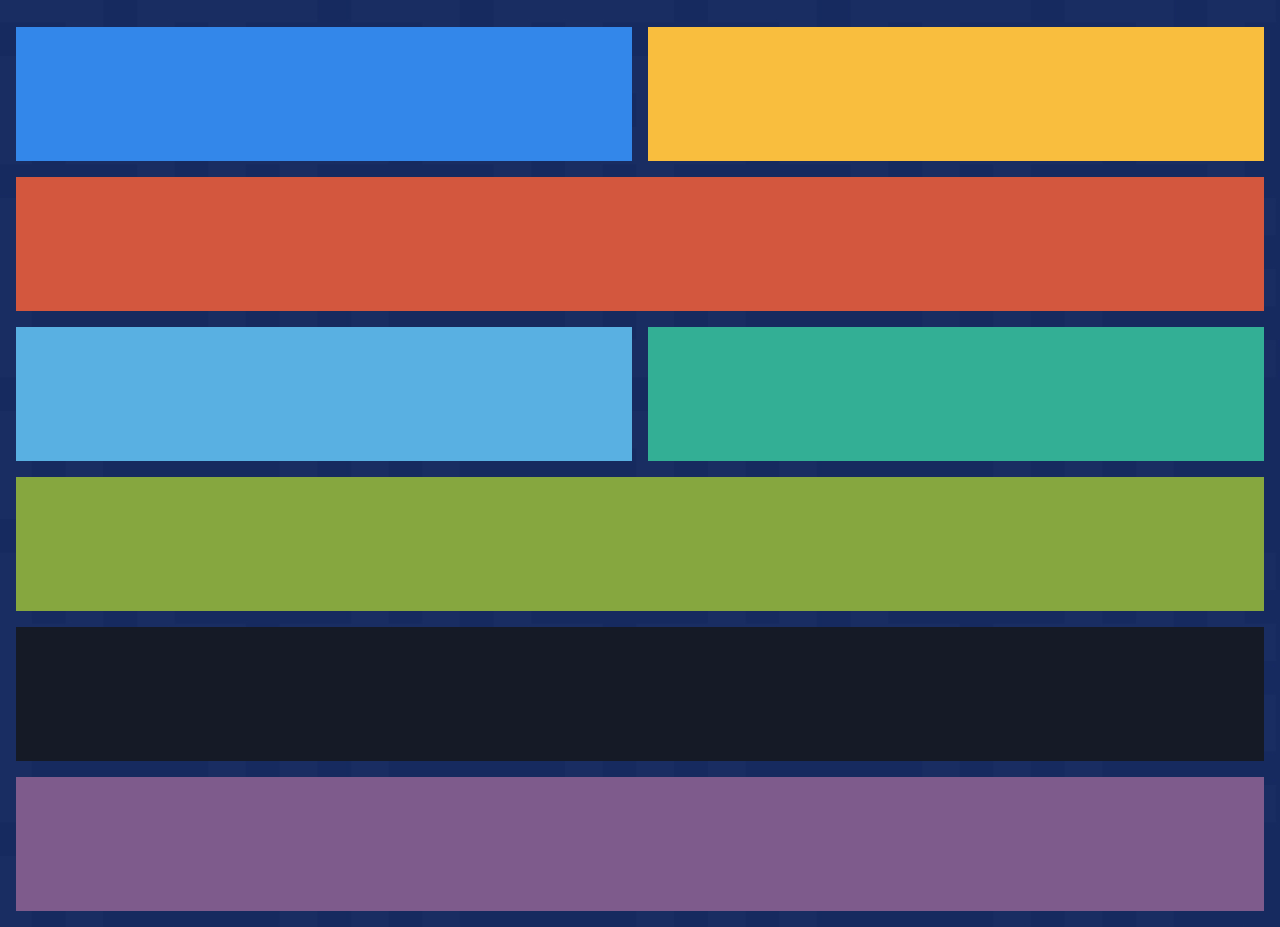
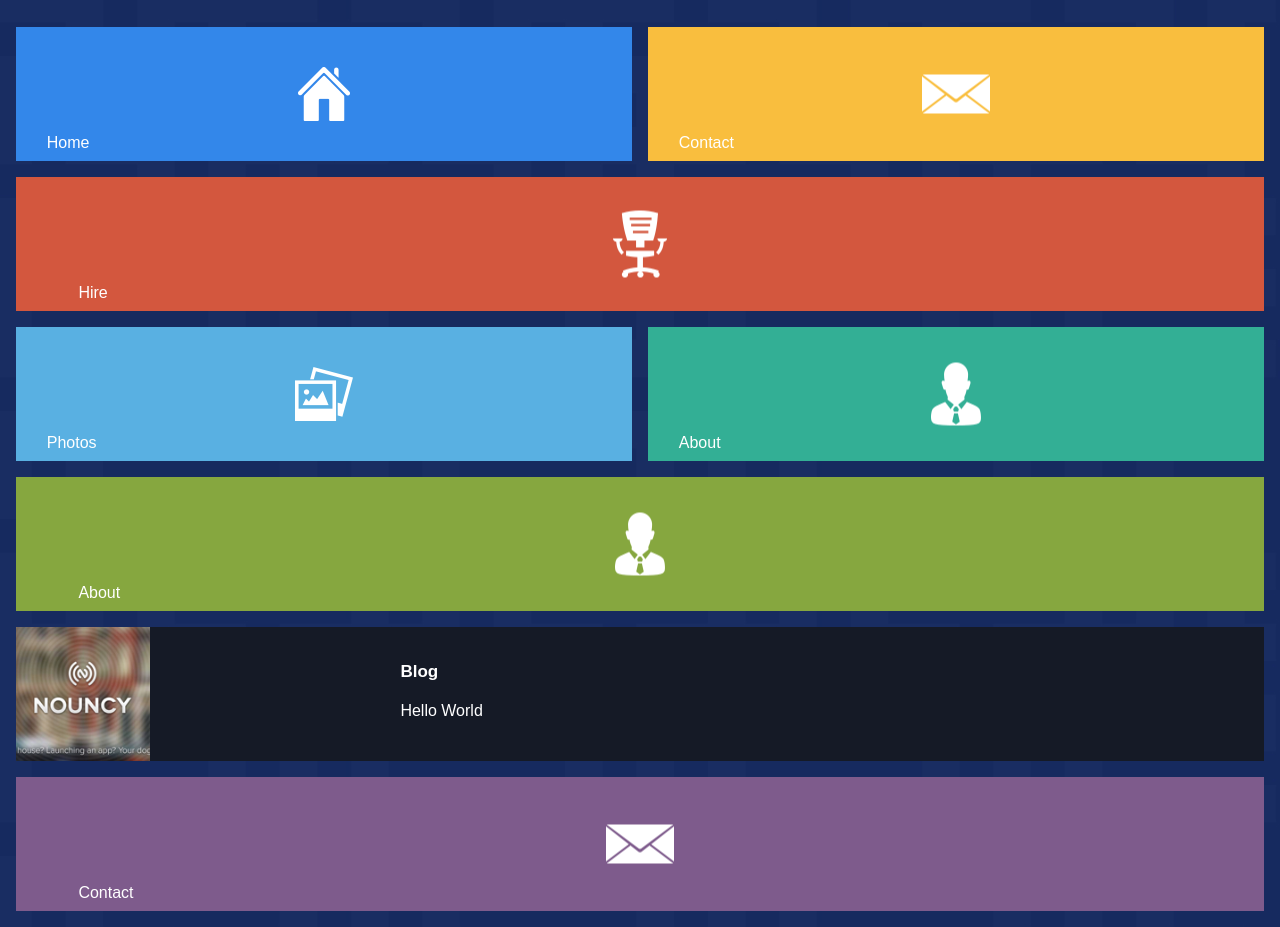
Before and after one commit to yaovidiy/felessons, a plain HTML site: page l5/index.html in a window 1280 px wide. Shown: the part 69-996 px from the top of the page. Drawn offline with Linux system fonts and the light colour scheme.

Commit message:
Added image and text in conteiners

```diff
--- a/l5/css/main.css
+++ b/l5/css/main.css
@@ -5,6 +5,7 @@
 html {
     font-family: Arial, Helvetica, sans-serif;
     font-size: 16px;
+    color: white;
 }
 body {
     background:url(../images/pattern.jpg);
@@ -16,7 +17,6 @@ body {
 
 }
 .page-header {
-    color: white;
     position: relative;
     display: flex;
 }
@@ -65,6 +65,38 @@ body {
 .item__content{
     background-color: #7e5b8c;
 }
+.item__image {
+    position: absolute;
+    top: 50%;
+    left: 50%;
+    transform: translate(-50%, -50%);
+}
+.item__text {
+    position: absolute;
+    top: 80%;
+    left: 5%;
+}
+.blog {
+    display: flex;
+    flex-direction: row;
+}
+.blog__image {
+    width: 30%;
+    overflow: hidden;
+}
+.blog__image >img{
+    height: 100%;
+}
+.blog__header {
+    padding-bottom: 20px;
+    padding-top: 35px;
+    padding-left: 10px;
+    font-weight: bold;
+    font-size: 17px;
+}
+.blog__paragraph {
+    padding-left: 10px;
+}
 @media (min-width: 768px) {
 /* sm */
 }
--- a/l5/index.html
+++ b/l5/index.html
@@ -17,10 +17,10 @@
 
 
                         <div class="item__image">
-
+                            <img src="./images/home.png" alt="">
                         </div>
                         <div class="item__text">
-
+                            Home
                         </div>
                     </div>
                 </div>
@@ -29,10 +29,10 @@
 
 
                             <div class="item__image">
-
+                                <img src="./images/contact.png" alt="">
                             </div>
                             <div class="item__text">
-
+                                Contact
                             </div>
                         </div>
                 </div>
@@ -41,10 +41,10 @@
 
 
                             <div class="item__image">
-
+                                <img src="./images/hire.png" alt="">
                             </div>
                             <div class="item__text">
-
+                                Hire
                             </div>
                         </div>
                 </div>
@@ -53,10 +53,10 @@
 
 
                             <div class="item__image">
-
+                                <img src="./images/photos.png" alt="">
                             </div>
                             <div class="item__text">
-
+                                Photos
                             </div>
                         </div>
                 </div>
@@ -65,10 +65,10 @@
 
 
                             <div class="item__image">
-
+                                <img src="./images/about.png" alt="">
                             </div>
                             <div class="item__text">
-
+                                About
                             </div>
                         </div>
                 </div>
@@ -77,10 +77,23 @@
 
 
                             <div class="item__image">
-
+                                <img src="./images/about.png" alt="">
                             </div>
                             <div class="item__text">
+                                About
+                            </div>
+                        </div>
+                </div>
+                <div class="item col-xs-12">
+                        <div class="item__content blog">
 
+
+                            <div class="blog__image">
+                                <img src="./images/blog-image.png" alt="">
+                            </div>
+                            <div class="blog__text">
+                                <div class="blog__header">Blog</div>
+                                <div class="blog__paragraph">Hello World</div>
                             </div>
                         </div>
                 </div>
@@ -89,22 +102,10 @@
 
 
                             <div class="item__image">
-
+                                <img src="./images/contact.png" alt="">
                             </div>
                             <div class="item__text">
-
-                            </div>
-                        </div>
-                </div>
-                <div class="item col-xs-12">
-                        <div class="item__content">
-
-
-                            <div class="item__image">
-
-                            </div>
-                            <div class="item__text">
-
+                                Contact
                             </div>
                         </div>
                 </div>
```
